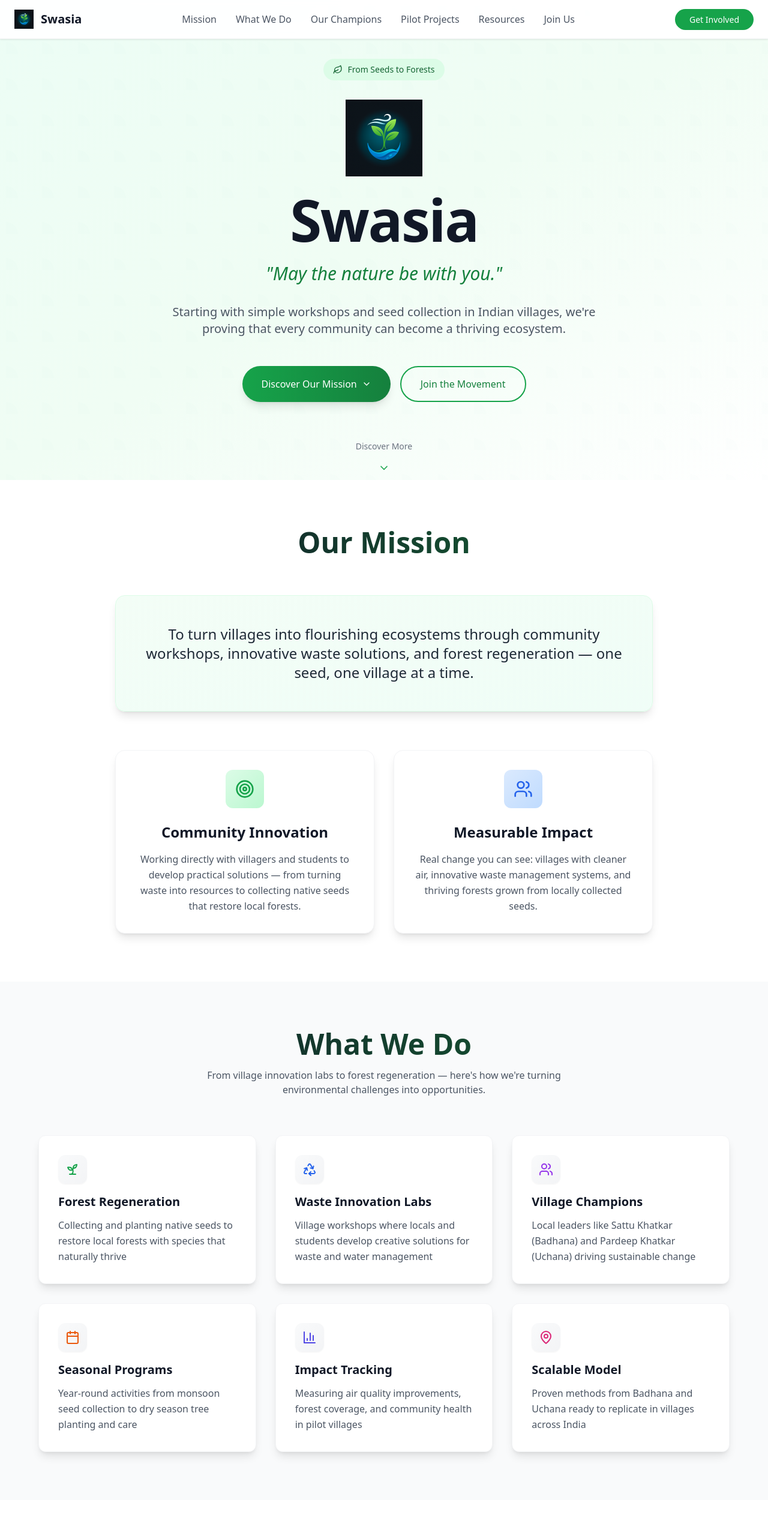
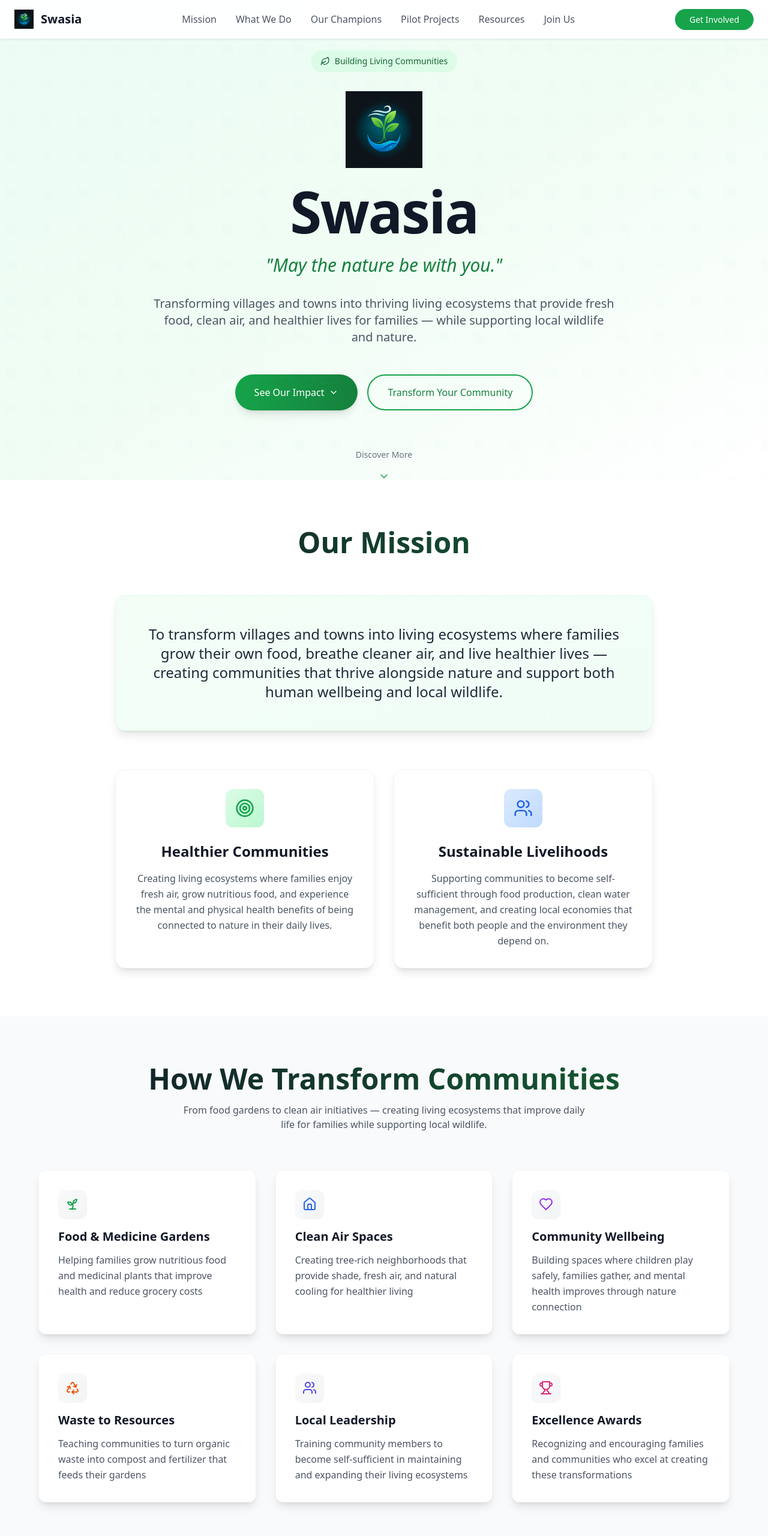
Before and after one commit to InventorSingh/swasia, an Astro site: page / in a window 1280 px wide. Shown: the top 2560 px of the page at 60% size. Built offline with nearby package versions, Linux system fonts and the light colour scheme; Astro itself is replaced by a stand-in of ours.

Commit message:
checkpoint: experiment change

```diff
--- a/src/components/FeaturesGrid.tsx
+++ b/src/components/FeaturesGrid.tsx
@@ -1,42 +1,42 @@
 import React from 'react';
 import { motion } from 'framer-motion';
-import { Sprout, Recycle, Users, Calendar, BarChart3, MapPin } from 'lucide-react';
+import { Sprout, Home, Heart, Recycle, Users, Trophy } from 'lucide-react';
 
 const features = [
   {
     icon: Sprout,
-    title: "Forest Regeneration",
-    description: "Collecting and planting native seeds to restore local forests with species that naturally thrive",
+    title: "Food & Medicine Gardens",
+    description: "Helping families grow nutritious food and medicinal plants that improve health and reduce grocery costs",
     color: "text-green-600"
   },
   {
-    icon: Recycle,
-    title: "Waste Innovation Labs",
-    description: "Village workshops where locals and students develop creative solutions for waste and water management",
+    icon: Home,
+    title: "Clean Air Spaces",
+    description: "Creating tree-rich neighborhoods that provide shade, fresh air, and natural cooling for healthier living",
     color: "text-blue-600"
   },
   {
-    icon: Users,
-    title: "Village Champions",
-    description: "Local leaders like Sattu Khatkar (Badhana) and Pardeep Khatkar (Uchana) driving sustainable change",
+    icon: Heart,
+    title: "Community Wellbeing",
+    description: "Building spaces where children play safely, families gather, and mental health improves through nature connection",
     color: "text-purple-600"
   },
   {
-    icon: Calendar,
-    title: "Seasonal Programs",
-    description: "Year-round activities from monsoon seed collection to dry season tree planting and care",
+    icon: Recycle,
+    title: "Waste to Resources",
+    description: "Teaching communities to turn organic waste into compost and fertilizer that feeds their gardens",
     color: "text-orange-600"
   },
   {
-    icon: BarChart3,
-    title: "Impact Tracking",
-    description: "Measuring air quality improvements, forest coverage, and community health in pilot villages",
+    icon: Users,
+    title: "Local Leadership",
+    description: "Training community members to become self-sufficient in maintaining and expanding their living ecosystems",
     color: "text-indigo-600"
   },
   {
-    icon: MapPin,
-    title: "Scalable Model",
-    description: "Proven methods from Badhana and Uchana ready to replicate in villages across India",
+    icon: Trophy,
+    title: "Excellence Awards",
+    description: "Recognizing and encouraging families and communities who excel at creating these transformations",
     color: "text-pink-600"
   }
 ];
--- a/src/components/HeroSection.tsx
+++ b/src/components/HeroSection.tsx
@@ -21,7 +21,7 @@ export default function HeroSection() {
           className="inline-flex items-center gap-2 bg-green-100 text-green-800 px-4 py-2 rounded-full text-sm font-medium mb-8"
         >
           <Leaf className="w-4 h-4" />
-          <span>From Seeds to Forests</span>
+          <span>Building Living Communities</span>
         </motion.div>
 
         <motion.div
@@ -61,8 +61,8 @@ export default function HeroSection() {
           transition={{ duration: 0.8, delay: 0.4 }}
           className="text-lg md:text-xl text-gray-600 max-w-3xl mx-auto mb-12 leading-relaxed"
         >
-          Starting with simple workshops and seed collection in Indian villages,
-          we're proving that every community can become a thriving ecosystem.
+          Transforming villages and towns into thriving living ecosystems that provide fresh food,
+          clean air, and healthier lives for families — while supporting local wildlife and nature.
         </motion.p>
 
         <motion.div
@@ -75,14 +75,14 @@ export default function HeroSection() {
             href="#mission"
             className="group px-8 py-4 bg-gradient-to-r from-green-600 to-green-700 text-white rounded-full hover:from-green-700 hover:to-green-800 transition-all duration-200 font-medium inline-flex items-center justify-center gap-2 shadow-lg hover:shadow-xl"
           >
-            Discover Our Mission
+            See Our Impact
             <ChevronDown className="w-4 h-4 group-hover:translate-y-1 transition-transform" />
           </a>
           <a
             href="#join"
             className="px-8 py-4 border-2 border-green-600 text-green-700 rounded-full hover:bg-green-50 transition-all duration-200 font-medium hover:border-green-700"
           >
-            Join the Movement
+            Transform Your Community
           </a>
         </motion.div>
 
--- a/src/components/JoinSection.tsx
+++ b/src/components/JoinSection.tsx
@@ -1,13 +1,13 @@
 import React from 'react';
 import { motion } from 'framer-motion';
-import { Heart, Wrench, Globe, Home, Megaphone, Mail } from 'lucide-react';
+import { Home, Users, Sprout, Heart, Trophy, Mail } from 'lucide-react';
 
 const ways = [
-  { icon: Heart, title: "Sponsor a village program", description: "Fund seed collection and waste management programs in rural communities" },
-  { icon: Wrench, title: "Share your skills", description: "Contribute expertise in sustainability, education, or community organizing" },
-  { icon: Globe, title: "Support the mission", description: "Help us scale through donations or partnerships with NGOs" },
-  { icon: Home, title: "Bring Swasia to your community", description: "Start seed collection and waste separation in your neighborhood" },
-  { icon: Megaphone, title: "Spread the word", description: "Share our practical approach to environmental change" }
+  { icon: Home, title: "Start in Your Community", description: "Begin food gardens and tree planting in your neighborhood for healthier living" },
+  { icon: Users, title: "Bring Families Together", description: "Organize community efforts to create shared spaces that benefit everyone" },
+  { icon: Sprout, title: "Grow Food & Medicine", description: "Learn to cultivate plants that feed your family and support local wildlife" },
+  { icon: Heart, title: "Create Wellness Spaces", description: "Build areas where children play safely and families connect with nature" },
+  { icon: Trophy, title: "Excellence Recognition", description: "Apply for awards that celebrate successful community transformations" }
 ];
 
 export default function JoinSection() {
@@ -35,8 +35,8 @@ export default function JoinSection() {
 
       <div className="text-center">
         <p className="text-lg text-gray-600 mb-8 max-w-3xl mx-auto">
-          We're partnering with village captains, environmental groups, schools, and local communities.
-          Together, we're building sustainable habits that grow with every family that participates.
+          Join communities already transforming into living ecosystems. Whether you're starting small
+          in your backyard or organizing your entire neighborhood, every step creates healthier lives for families.
         </p>
 
         <div className="flex flex-col sm:flex-row gap-4 justify-center items-center">
@@ -47,7 +47,7 @@ export default function JoinSection() {
             className="inline-flex items-center gap-2 px-8 py-4 bg-green-600 text-white rounded-full hover:bg-green-700 transition-colors font-medium shadow-lg hover:shadow-xl"
           >
             <Mail className="w-5 h-5" />
-            Email Us
+            Start Your Transformation
           </motion.a>
 
           <motion.a
--- a/src/components/JoinUs.astro
+++ b/src/components/JoinUs.astro
@@ -5,9 +5,9 @@ import JoinSection from './JoinSection';
 <section id="join" class="py-20 bg-white">
   <div class="container mx-auto px-6">
     <div class="max-w-4xl mx-auto text-center">
-      <h2 class="text-4xl md:text-5xl font-bold mb-4 bg-gradient-to-r from-gray-900 to-green-800 bg-clip-text text-transparent">How You Can Join Us</h2>
+      <h2 class="text-4xl md:text-5xl font-bold mb-4 bg-gradient-to-r from-gray-900 to-green-800 bg-clip-text text-transparent">Join the Transformation</h2>
       <p class="text-xl text-gray-600 mb-16">
-        Every movement starts with a single seed, a single family, a single village. You could be the one who plants it.
+        Transform your community into a living ecosystem where families thrive. Start with simple steps that create healthier, happier lives.
       </p>
     </div>
 
--- a/src/components/MissionContent.tsx
+++ b/src/components/MissionContent.tsx
@@ -12,8 +12,9 @@ export default function MissionContent() {
         className="bg-gradient-to-br from-green-50/80 to-emerald-50/80 backdrop-blur-sm rounded-2xl p-8 md:p-12 border border-green-100 shadow-lg"
       >
         <p className="text-xl md:text-2xl text-gray-800 text-center leading-relaxed">
-          To turn villages into flourishing ecosystems through community workshops,
-          innovative waste solutions, and forest regeneration — one seed, one village at a time.
+          To transform villages and towns into living ecosystems where families grow their own food,
+          breathe cleaner air, and live healthier lives — creating communities that thrive alongside nature
+          and support both human wellbeing and local wildlife.
         </p>
       </motion.div>
 
@@ -27,10 +28,10 @@ export default function MissionContent() {
           <div className="w-16 h-16 bg-gradient-to-br from-green-100 to-green-200 rounded-xl flex items-center justify-center mx-auto mb-6">
             <Target className="w-8 h-8 text-green-600" />
           </div>
-          <h3 className="text-2xl font-semibold mb-4 text-center">Community Innovation</h3>
+          <h3 className="text-2xl font-semibold mb-4 text-center">Healthier Communities</h3>
           <p className="text-gray-600 leading-relaxed text-center">
-            Working directly with villagers and students to develop practical solutions —
-            from turning waste into resources to collecting native seeds that restore local forests.
+            Creating living ecosystems where families enjoy fresh air, grow nutritious food, and experience
+            the mental and physical health benefits of being connected to nature in their daily lives.
           </p>
         </motion.div>
 
@@ -43,10 +44,10 @@ export default function MissionContent() {
           <div className="w-16 h-16 bg-gradient-to-br from-blue-100 to-blue-200 rounded-xl flex items-center justify-center mx-auto mb-6">
             <Users className="w-8 h-8 text-blue-600" />
           </div>
-          <h3 className="text-2xl font-semibold mb-4 text-center">Measurable Impact</h3>
+          <h3 className="text-2xl font-semibold mb-4 text-center">Sustainable Livelihoods</h3>
           <p className="text-gray-600 leading-relaxed text-center">
-            Real change you can see: villages with cleaner air, innovative waste management systems,
-            and thriving forests grown from locally collected seeds.
+            Supporting communities to become self-sufficient through food production, clean water management,
+            and creating local economies that benefit both people and the environment they depend on.
           </p>
         </motion.div>
       </div>
--- a/src/components/VillageCaptains.tsx
+++ b/src/components/VillageCaptains.tsx
@@ -6,14 +6,14 @@ const captains = [
   {
     name: "Sattu Khatkar",
     village: "Badhana Village",
-    role: "Innovation Leader",
-    description: "Leading waste management innovation and seed collection programs in Badhana"
+    role: "Community Transformation Leader",
+    description: "Leading Badhana's transformation into a living ecosystem with food gardens, clean air initiatives, and waste-to-resource programs"
   },
   {
     name: "Pardeep Khatkar",
     village: "Uchana Town",
-    role: "Community Catalyst",
-    description: "Organizing student-led environmental projects and forest restoration initiatives"
+    role: "Youth & Family Coordinator",
+    description: "Organizing families in Uchana to create healthier neighborhoods through community gardens and natural living spaces"
   }
 ];
 
@@ -28,7 +28,7 @@ export default function VillageCaptains() {
             transition={{ duration: 0.8 }}
             className="text-3xl md:text-4xl font-bold text-center mb-4 bg-gradient-to-r from-gray-900 to-green-800 bg-clip-text text-transparent"
           >
-            Our Village Captains
+            Community Leaders
           </motion.h2>
 
           <motion.p
@@ -37,7 +37,7 @@ export default function VillageCaptains() {
             transition={{ duration: 0.8, delay: 0.1 }}
             className="text-lg text-gray-600 mb-12"
           >
-            Local champions leading the transformation in their communities
+            Local champions transforming their communities into thriving living ecosystems
           </motion.p>
 
           <div className="grid md:grid-cols-2 gap-8">
--- a/src/components/Vision.astro
+++ b/src/components/Vision.astro
@@ -1,9 +1,9 @@
 ---
 const goals = [
-  { number: "100+", text: "Villages transformed into thriving ecosystems by 2030" },
-  { number: "1000s", text: "Local champions trained and empowered" },
-  { number: "∞", text: "Native forests regenerated from local seeds" },
-  { number: "1", text: "Replicable model inspiring global change" }
+  { number: "100+", text: "Villages transformed into healthy living ecosystems by 2030" },
+  { number: "1000s", text: "Families growing food and living healthier lives" },
+  { number: "∞", text: "Trees providing clean air and food for communities" },
+  { number: "₹10,000", text: "Annual awards encouraging community transformation" }
 ];
 ---
 
@@ -22,13 +22,13 @@ const goals = [
 
     <div class="mt-16 text-center max-w-3xl mx-auto">
       <blockquote class="text-xl italic">
-        "When my daughter Sia grows up and asks me, 'What did you do when the world was changing?',
-        I want to point to the trees we planted from seeds we collected together. To the cleaner villages
-        where children learned that small habits create big change. To the communities that chose to act,
-        one seed and one basket at a time."
+        "When my daughter Sia grows up and asks me, 'What did you do to make life better?',
+        I want to show her the villages where families grow their own food, breathe clean air,
+        and live healthier lives in harmony with nature. Where children play under fruit trees
+        and communities thrive in living ecosystems we helped create together."
       </blockquote>
       <p class="mt-4 text-green-400">— Gurprit Singh, Founder</p>
-      <p class="mt-2 text-sm text-gray-400">"Dedicated to Sia — and to every child who deserves to grow up breathing clean air"</p>
+      <p class="mt-2 text-sm text-gray-400">"Dedicated to Sia — and to every family deserving a healthier tomorrow"</p>
     </div>
   </div>
 </section>
--- a/src/components/WhatWeBuild.astro
+++ b/src/components/WhatWeBuild.astro
@@ -4,9 +4,9 @@ import FeaturesGrid from './FeaturesGrid';
 
 <section id="what-we-do" class="py-20 bg-gray-50">
   <div class="container mx-auto px-6">
-    <h2 class="text-4xl md:text-5xl font-bold text-center mb-4 bg-gradient-to-r from-gray-900 to-green-800 bg-clip-text text-transparent">What We Do</h2>
+    <h2 class="text-4xl md:text-5xl font-bold text-center mb-4 bg-gradient-to-r from-gray-900 to-green-800 bg-clip-text text-transparent">How We Transform Communities</h2>
     <p class="text-center text-gray-600 mb-16 max-w-2xl mx-auto">
-      From village innovation labs to forest regeneration — here's how we're turning environmental challenges into opportunities.
+      From food gardens to clean air initiatives — creating living ecosystems that improve daily life for families while supporting local wildlife.
     </p>
     <FeaturesGrid client:visible />
   </div>
--- a/src/pages/index.astro
+++ b/src/pages/index.astro
@@ -14,7 +14,7 @@ import JoinUs from '../components/JoinUs.astro';
 import Footer from '../components/Footer.astro';
 ---
 
-<Layout title="Swasia - Bringing Nature Back to Cities">
+<Layout title="Swasia - Transforming Communities into Living Ecosystems">
   <Header />
   <Hero />
   <Mission />
```
Also changed, not shown: 1 other file.
